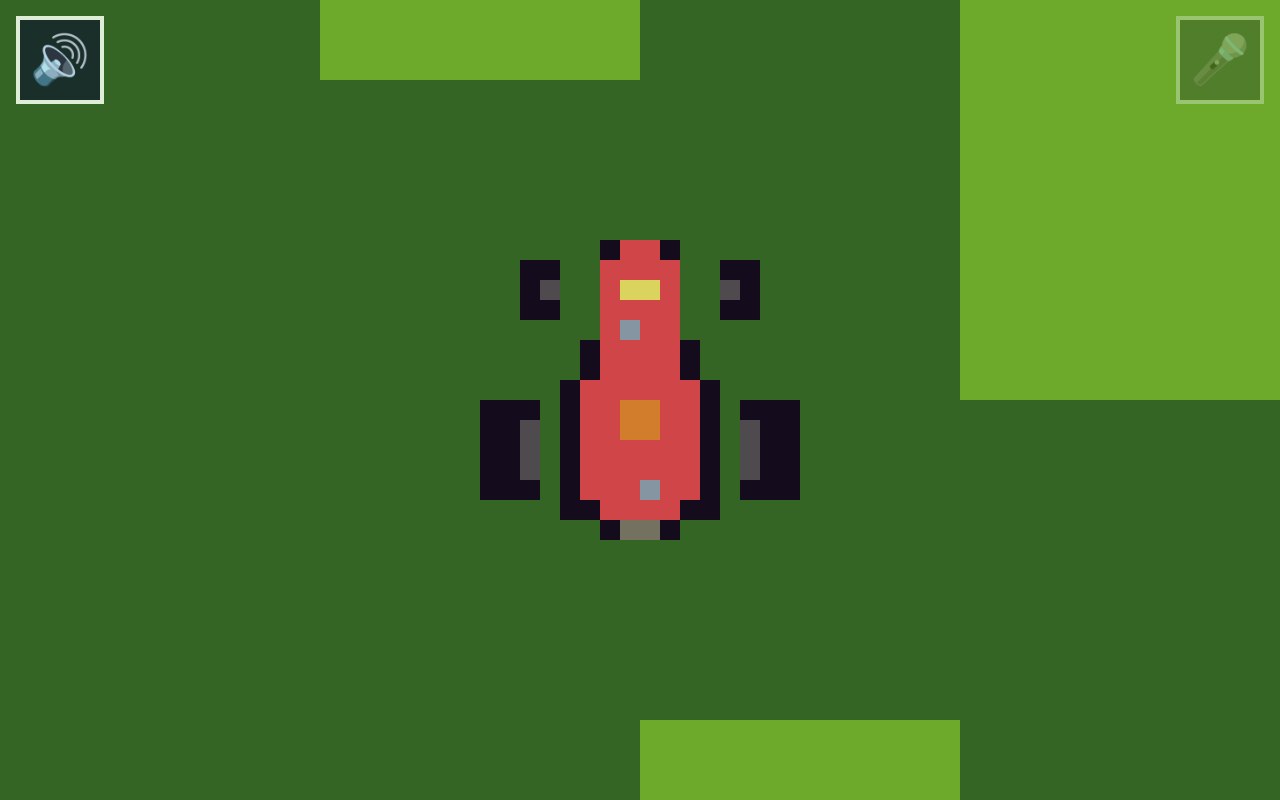
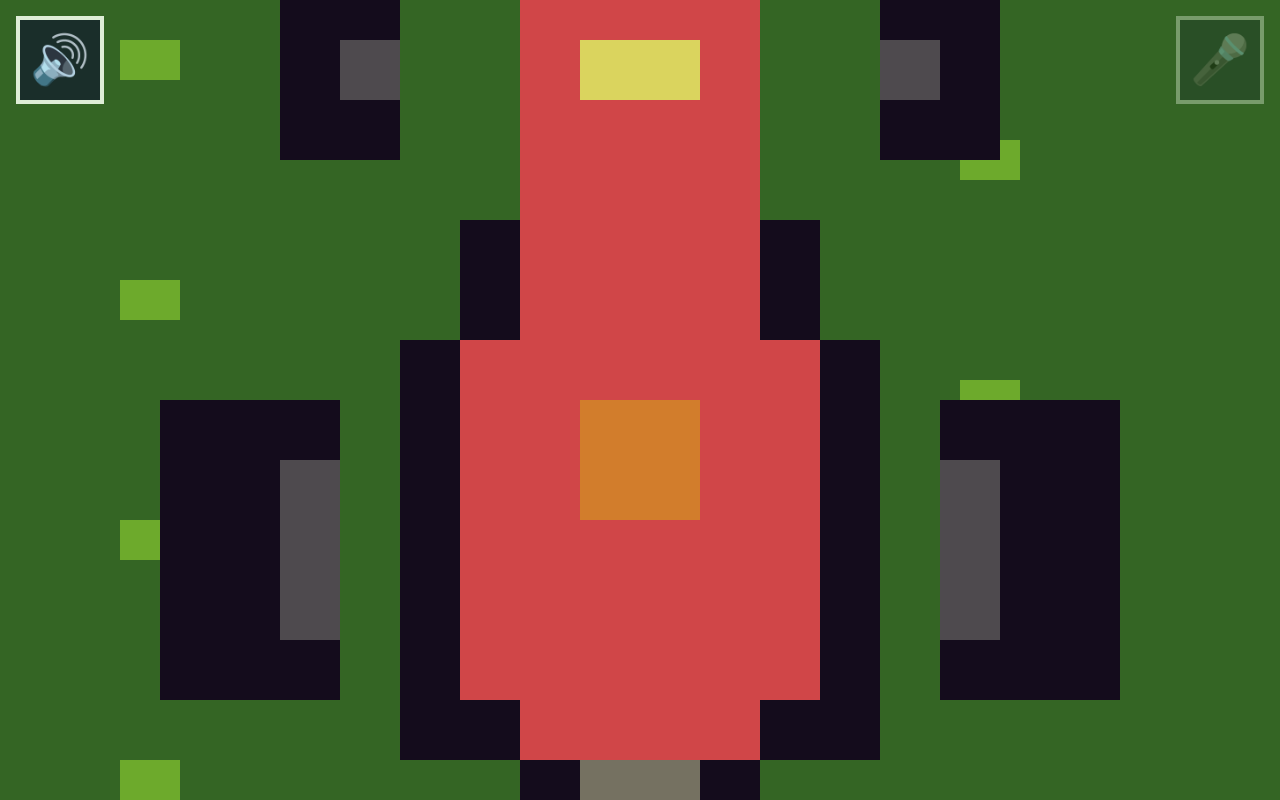
Before and after one commit to reljapetrovic/brrrm, a plain HTML site: page index.html in a window 1280 px wide. Both pictures are taken after a click on the button "START ENGINE". Drawn offline with Linux system fonts and the light colour scheme.

Commit message:
feat: toy mode (top-down) with tap-a-quick-start routing and long-press to field

```diff
--- a/src/main.js
+++ b/src/main.js
@@ -2,6 +2,7 @@ import { createRenderer } from './renderer.js';
 import { createSensorBus } from './sensors.js';
 import { createAudioEngine } from './audio.js';
 import { createWorld } from './world.js';
+import { createToyScene } from './toy.js';
 import { vehicles } from './vehicles/index.js';
 
 const canvas = document.getElementById('game');
@@ -9,72 +10,99 @@ const overlay = document.getElementById('overlay');
 const startBtn = document.getElementById('start');
 const muteBtn = document.getElementById('mute');
 const micBtn = document.getElementById('mic');
+const ring = document.getElementById('ring');
 
 const renderer = createRenderer(canvas);
 const bus = createSensorBus();
 const audio = createAudioEngine();
 const world = createWorld();
+const scene = createToyScene({ renderer, audio });
 const vehicle = vehicles[0];
-renderer.camera.mode = vehicle.perspective === 'side' ? 'side' : 'top';
 
 let running = false;
 let vibeTimer = 0;
 
-// Tractor-size picker: zooms the whole world; remembered across launches.
+// Field-mode size picker (unchanged from v1; toy mode ignores it).
 const sizeBtns = [...document.querySelectorAll('.sizeBtn')];
-const savedView = parseInt(localStorage.getItem('brrrm-view'), 10) || 64;
-renderer.setView(savedView);
+const savedSize = parseInt(localStorage.getItem('brrrm-view'), 10) || 64;
 for (const b of sizeBtns) {
-  b.classList.toggle('sel', parseInt(b.dataset.view, 10) === savedView);
+  b.classList.toggle('sel', parseInt(b.dataset.view, 10) === savedSize);
   b.addEventListener('click', () => {
     localStorage.setItem('brrrm-view', b.dataset.view);
-    renderer.setView(parseInt(b.dataset.view, 10));
     for (const o of sizeBtns) o.classList.toggle('sel', o === b);
   });
 }
 
-startBtn.addEventListener('click', async () => {
-  audio.init();               // AudioContext unlock — synchronously first, in this tap
-  await bus.requestMotion();  // iOS permission prompt — same tap
-  await audio.loadProfile(vehicle.soundProfile);
+// START: quick tap → toy mode; ~2 s long-press → field mode.
+let launched = false, holdStart = 0, holdRAF = 0;
+
+function cancelHold() {
+  cancelAnimationFrame(holdRAF);
+  ring.style.opacity = '0';
+  ring.style.setProperty('--p', '0deg');
+}
+
+startBtn.addEventListener('pointerdown', (e) => {
+  e.preventDefault();
+  if (launched) return;
+  holdStart = performance.now();
+  ring.style.opacity = '1';
+  const tick = () => {
+    const p = Math.min(1, (performance.now() - holdStart) / 2000);
+    ring.style.setProperty('--p', (p * 360) + 'deg');
+    if (p >= 1) { cancelHold(); launch('field'); return; }
+    holdRAF = requestAnimationFrame(tick);
+  };
+  holdRAF = requestAnimationFrame(tick);
+});
+startBtn.addEventListener('pointerup', () => {
+  if (launched) return;
+  const held = performance.now() - holdStart;
+  cancelHold();
+  launch(held >= 2000 ? 'field' : 'toy');
+});
+startBtn.addEventListener('pointerleave', () => { if (!launched) cancelHold(); });
+startBtn.addEventListener('pointercancel', () => { if (!launched) cancelHold(); });
+
+async function launch(mode) {
+  if (launched) return; launched = true;
+  audio.init();               // AudioContext unlock — synchronously first, in this gesture
+  await bus.requestMotion();  // iOS permission prompt — same gesture
   audio.startEngine();
   try { await navigator.wakeLock?.request('screen'); } catch {}
   try { await document.documentElement.requestFullscreen?.(); } catch {}
-  setTimeout(() => bus.calibrate(), 300); // let the grip settle, then set neutral
-
-  vehicle.reset();
-  world.seed(0, 0);
+  setTimeout(() => bus.calibrate(), 300);
   bus.attachTouch(canvas);
   bus.attachKeyboardShim();
+
+  if (mode === 'field') {
+    await audio.loadProfile(vehicle.soundProfile);
+    vehicle.reset();
+    world.seed(0, 0);
+    renderer.setView(parseInt(localStorage.getItem('brrrm-view'), 10) || 64); // fresh, not the load-time value
+    renderer.camera.mode = 'top';
+  } else {
+    scene.reset(localStorage.getItem('brrrm-toyview') || 'top');
+  }
 
   overlay.style.display = 'none';
   muteBtn.style.display = 'flex';
   micBtn.style.display = 'flex';
   updateMuteIcon();
+  window.addEventListener('pointerdown', () => audio.resume());
+  document.body.dataset.mode = mode;
   running = true;
-  window.addEventListener('pointerdown', () => audio.resume());
-}, { once: true });
+}
 
-muteBtn.addEventListener('click', () => {
-  audio.toggleMuted();
-  updateMuteIcon();
-});
-
+muteBtn.addEventListener('click', () => { audio.toggleMuted(); updateMuteIcon(); });
 function updateMuteIcon() {
   muteBtn.textContent = audio.muted ? '🔇' : '🔊';
   muteBtn.classList.toggle('off', audio.muted);
 }
 
 micBtn.addEventListener('click', async () => {
-  if (bus.micEnabled) {
-    bus.disableMic();
-    micBtn.classList.add('off');
-    return;
-  }
-  try { // mic permission prompts only here, never at start
-    await bus.enableMic();
-    micBtn.classList.remove('off');
-  } catch {}
+  if (bus.micEnabled) { bus.disableMic(); micBtn.classList.add('off'); return; }
+  try { await bus.enableMic(); micBtn.classList.remove('off'); } catch {}
 });
 
 let last = performance.now();
@@ -85,38 +113,33 @@ function frame(now) {
   if (!running) return;
 
   const input = bus.poll(dt);
+  let rpm;
 
-  // Taps: on the tractor = horn; on the ground = drop something to drive over.
-  for (const tap of input.taps) {
-    const w = renderer.screenToWorld(tap.px, tap.py);
-    if (vehicle.isHit(w.x, w.y)) {
-      audio.play('horn');
-    } else {
-      world.spawnProp(Math.random() < 0.5 ? 'bale' : 'puddle', w.x, w.y);
-      audio.play('plop');
+  if (document.body.dataset.mode === 'toy') {
+    rpm = scene.update(input, dt).rpm;
+    audio.setEngineIntensity(rpm);
+    scene.draw();
+  } else {
+    for (const tap of input.taps) {
+      const w = renderer.screenToWorld(tap.px, tap.py);
+      if (vehicle.isHit(w.x, w.y)) audio.play('horn');
+      else { world.spawnProp(Math.random() < 0.5 ? 'bale' : 'puddle', w.x, w.y); audio.play('plop'); }
     }
+    const events = [...vehicle.update(input, world, dt), ...world.update(dt, vehicle.state)];
+    for (const e of events) audio.play(e.type);
+    rpm = vehicle.rpm(input);
+    audio.setEngineIntensity(rpm);
+    renderer.follow(vehicle.state.x, vehicle.state.y);
+    renderer.clear(5);
+    world.draw(renderer);
+    vehicle.draw(renderer);
+    world.drawParticles(renderer);
   }
 
-  const events = [
-    ...vehicle.update(input, world, dt),
-    ...world.update(dt, vehicle.state),
-  ];
-  for (const e of events) audio.play(e.type);
-
-  const rpm = vehicle.rpm(input);
-  audio.setEngineIntensity(rpm);
-
-  // Android rumble: short pulse per chug, faster with rpm. No-op on iOS.
   vibeTimer -= dt;
   if (vibeTimer <= 0 && navigator.vibrate) {
     navigator.vibrate(Math.round(10 + rpm * 20));
     vibeTimer = 0.35 - rpm * 0.2;
   }
-
-  renderer.follow(vehicle.state.x, vehicle.state.y);
-  renderer.clear(5);
-  world.draw(renderer);
-  vehicle.draw(renderer);
-  world.drawParticles(renderer);
 }
 requestAnimationFrame(frame);
--- a/src/renderer.js
+++ b/src/renderer.js
@@ -19,6 +19,16 @@ export function compileSprite(rows) {
     g.fillStyle = PALETTE[CHARS.indexOf(ch)];
     g.fillRect(x, y, 1, 1);
   }
+  return c;
+}
+
+// Nearest-neighbour enlarge a compiled sprite by an integer factor.
+export function scaleSprite(img, n) {
+  const c = document.createElement('canvas');
+  c.width = img.width * n; c.height = img.height * n;
+  const g = c.getContext('2d');
+  g.imageSmoothingEnabled = false;
+  g.drawImage(img, 0, 0, c.width, c.height);
   return c;
 }
 
--- /dev/null
+++ b/src/toy.js
@@ -0,0 +1,132 @@
+// Toy mode: the phone IS the tractor. One big reactive vehicle, no world to
+// navigate. Motion energy (pushing/shaking) drives RPM; tilt, twist, flip, shake,
+// and part-taps each trigger sound + animation. Two views share all reaction logic.
+import { scaleSprite } from './renderer.js';
+import { rpmFromEnergy } from './mapping.js';
+import { icon as FIELD_TRACTOR } from './vehicles/tractor.js';
+
+const SCROLL_SPEED = 90;     // world px/s of ground scroll at rpm 1
+const REVERSE_TILT = -0.3;   // tilt.y below this → reverse
+const TWIST_THRESHOLD = 3.5; // rad/s → tyre screech
+
+export function createToyScene({ renderer, audio }) {
+  const bigTractor = scaleSprite(FIELD_TRACTOR, 3); // 48×48 chunky top-down
+  const st = {};
+
+  function reset(view) {
+    st.view = view === 'side' ? 'side' : 'top';
+    st.rpm = 0.15; st.scroll = 0; st.dir = 1; st.lean = 0; st.wheelSpin = 0;
+    st.headlights = false; st.stalled = false; st.bounce = 0;
+    st.revBeepT = 0; st.smokeT = 0; st.squeakT = 0; st.screechT = 0;
+    st.puffs = [];
+    renderer.camera.x = 0; renderer.camera.y = 0; renderer.camera.mode = 'top';
+    renderer.setView(st.view === 'side' ? 80 : 64);
+  }
+
+  // Screen-fraction hit zones over the centered tractor (tuned for the 48px sprite).
+  function partAt(fx, fy) {
+    if (fx > 0.44 && fx < 0.56 && fy > 0.24 && fy < 0.34) return 'exhaust';
+    if (fx > 0.38 && fx < 0.62 && fy > 0.34 && fy < 0.44) return 'lights';
+    if (fx > 0.40 && fx < 0.60 && fy > 0.44 && fy < 0.60) return 'cab';
+    if ((fx < 0.38 || fx > 0.62) && fy > 0.40 && fy < 0.72) return 'wheel';
+    return 'body';
+  }
+
+  function handleTaps(taps) {
+    const cw = renderer.canvas.clientWidth, ch = renderer.canvas.clientHeight;
+    for (const t of taps) {
+      const part = partAt(t.px / cw, t.py / ch);
+      if (part === 'cab') audio.play('horn');
+      else if (part === 'lights') st.headlights = !st.headlights;
+      else if (part === 'exhaust') { audio.play('backfire'); puff(true); }
+      else audio.play('squeak'); // wheel or body
+    }
+  }
+
+  function puff(big) { st.puffs.push({ life: big ? 1.2 : 0.7, r: big ? 3 : 2 }); }
+
+  function update(input, dt) {
+    handleTaps(input.taps);
+
+    // Flip = stall / restart.
+    if (input.faceDown && !st.stalled) { st.stalled = true; audio.play('sputterStall'); }
+    else if (!input.faceDown && st.stalled) { st.stalled = false; audio.play('startCough'); }
+
+    // RPM: motion energy is the main driver; forward tilt and yelling add.
+    let target = 0;
+    if (!st.stalled) {
+      const drive = Math.min(1, input.motionEnergy + Math.max(0, input.tilt.y) * 0.6 + input.micLevel * 0.5);
+      target = rpmFromEnergy(drive);
+    }
+    st.rpm += (target - st.rpm) * Math.min(1, dt / 0.2);
+    st.dir = input.tilt.y < REVERSE_TILT ? -1 : 1;
+
+    // Lean + spring squeak on a firm sideways tilt.
+    const prev = st.lean;
+    st.lean += (input.tilt.x - st.lean) * Math.min(1, dt / 0.15);
+    st.squeakT = Math.max(0, st.squeakT - dt);
+    if (Math.abs(st.lean - prev) > 0.02 && Math.abs(st.lean) > 0.4 && st.squeakT === 0) {
+      audio.play('squeak'); st.squeakT = 0.5;
+    }
+
+    // Fast twist → tyre screech.
+    st.screechT = Math.max(0, st.screechT - dt);
+    if (input.rotRate > TWIST_THRESHOLD && st.screechT === 0) { audio.play('screech'); st.screechT = 0.6; }
+
+    // Shake → rattle-apart.
+    if (input.shake) { st.bounce = 0.4; audio.play('rattle'); audio.play('backfire'); }
+    st.bounce = Math.max(0, st.bounce - dt);
+
+    // Reverse beeps.
+    if (st.dir < 0 && !st.stalled) {
+      st.revBeepT -= dt;
+      if (st.revBeepT <= 0) { audio.play('reverseBeep'); st.revBeepT = 0.5; }
+    } else st.revBeepT = 0;
+
+    // Ground scroll, wheel spin, exhaust puffs.
+    if (!st.stalled) {
+      st.scroll += st.rpm * SCROLL_SPEED * st.dir * dt;
+      st.wheelSpin += st.rpm * st.dir * dt * 12;
+      st.smokeT -= dt;
+      if (st.smokeT <= 0) { puff(false); st.smokeT = 0.5 - st.rpm * 0.35; }
+    }
+    for (let i = st.puffs.length - 1; i >= 0; i--) {
+      const p = st.puffs[i]; p.life -= dt; p.r += dt * 4;
+      if (p.life <= 0) st.puffs.splice(i, 1);
+    }
+    return { rpm: st.rpm };
+  }
+
+  function drawTop() {
+    const R = renderer, W = R.W, H = R.H, cx = W / 2, cy = H / 2;
+    R.camera.x = 0; R.camera.y = 0;
+    R.clear(5); // grass
+    // Scrolling ground tufts (lighter-green flecks) drifting with the tractor.
+    const STRIPE = 12;
+    const off = ((st.scroll % STRIPE) + STRIPE) % STRIPE;
+    for (let y = -STRIPE; y < H + STRIPE; y += STRIPE) {
+      const yy = Math.round(y + off);
+      R.rect(Math.round(cx - W * 0.4), yy, 3, 2, 11);
+      R.rect(Math.round(cx + W * 0.25), yy + 5, 3, 2, 11);
+      R.rect(Math.round(cx - W * 0.1), yy + 8, 2, 2, 11);
+    }
+    // Tractor: jitter on bounce, tilt on lean.
+    const jx = st.bounce > 0 ? Math.sin(st.bounce * 50) * 2 : 0;
+    R.sprite(bigTractor, cx + jx, cy, st.lean * 0.06);
+    // Headlight beams sweeping "up" toward the viewer.
+    if (st.headlights) { R.rect(cx - 8, cy - 30, 5, 14, 14); R.rect(cx + 3, cy - 30, 5, 14, 14); }
+    // Exhaust puffs drifting toward the viewer (grow + fade).
+    for (const p of st.puffs) {
+      const c = p.life > 0.5 ? 10 : 7;
+      R.rect(Math.round(cx + 6 - p.r / 2), Math.round(cy - 18 - (1.2 - p.life) * 6), Math.round(p.r), Math.round(p.r), c);
+    }
+  }
+
+  // Side view is filled in by Task 5; until then it reuses the top-down draw so
+  // choosing SIDE early still renders something valid.
+  function drawSide() { drawTop(); }
+
+  function draw() { st.view === 'side' ? drawSide() : drawTop(); }
+
+  return { reset, update, draw };
+}
--- a/sw.js
+++ b/sw.js
@@ -3,7 +3,7 @@ const PRECACHE = [
   '.', 'index.html', 'manifest.webmanifest',
   'src/main.js', 'src/mapping.js', 'src/sensors.js', 'src/audio.js',
   'src/renderer.js', 'src/world.js',
-  'src/vehicles/index.js', 'src/vehicles/tractor.js',
+  'src/vehicles/index.js', 'src/vehicles/tractor.js', 'src/toy.js',
   'icons/icon-192.png', 'icons/icon-512.png',
 ];
 
```
Also changed, not shown: index.html (+8 -1 lines).
